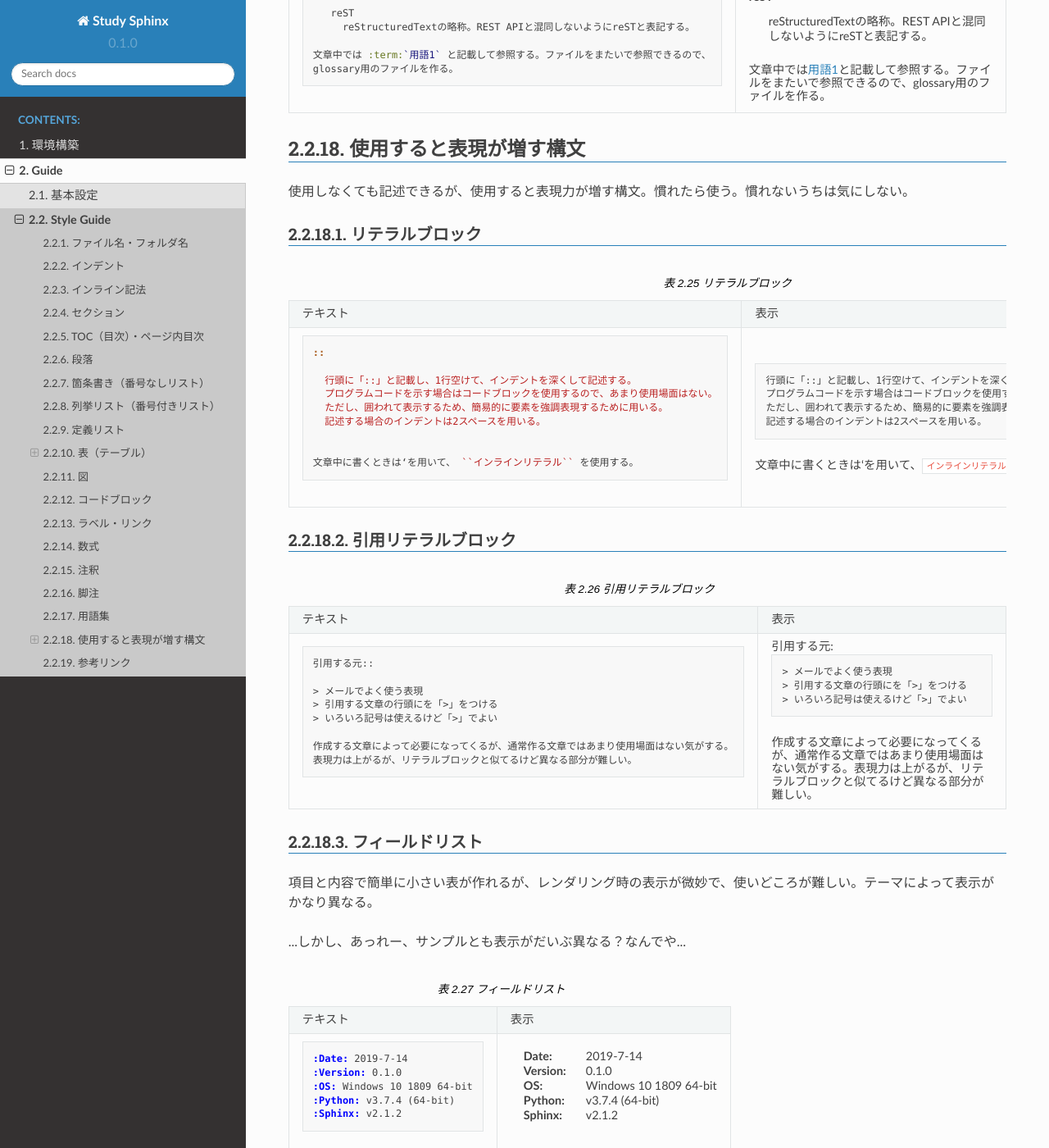
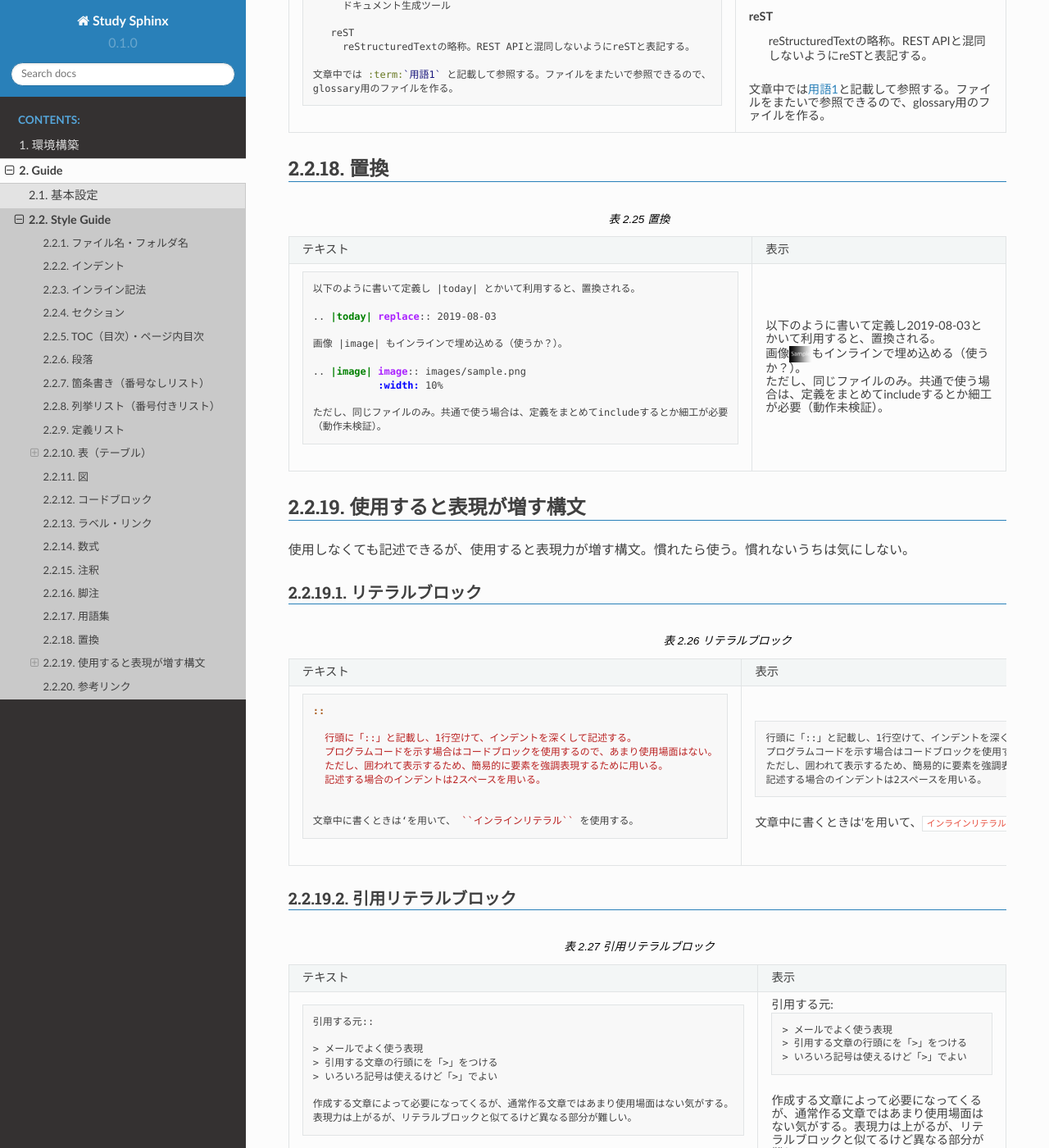
Before and after one commit to kkAyataka/study-sphinx, a Sphinx documentation site: the page built from doc/guide/style-guide.rst, in a window 1280 px wide and 1400 px high, scrolled down 10500 px. Shown: the whole window at 82% size. Built offline with Sphinx 7.4.7 and the Read the Docs theme 2.0.0, drawn with Linux system fonts in a browser that asks for light colours; some of the changed text lies outside the part shown.

Commit message:
Write about replace

```diff
--- a/doc/guide/style-guide.rst
+++ b/doc/guide/style-guide.rst
@@ -372,6 +372,18 @@ CSVテーブル
      - .. include:: style-sample/glossary.txt
 
 
+置換
+================================================================================
+
+.. list-table:: 置換
+
+   * - テキスト
+     - 表示
+   * - .. literalinclude:: style-sample/replace.txt
+          :language: rst
+     - .. include:: style-sample/replace.txt
+
+
 使用すると表現が増す構文
 ================================================================================
 
--- /dev/null
+++ b/doc/guide/style-sample/replace.txt
@@ -0,0 +1,11 @@
+以下のように書いて定義し |today| とかいて利用すると、置換される。
+
+.. |today| replace:: 2019-08-03
+
+画像 |image| もインラインで埋め込める（使うか？）。
+
+.. |image| image:: images/sample.png
+           :width: 10%
+
+ただし、同じファイルのみ。共通で使う場合は、定義をまとめてincludeするとか細工が必要
+（動作未検証）。
```
